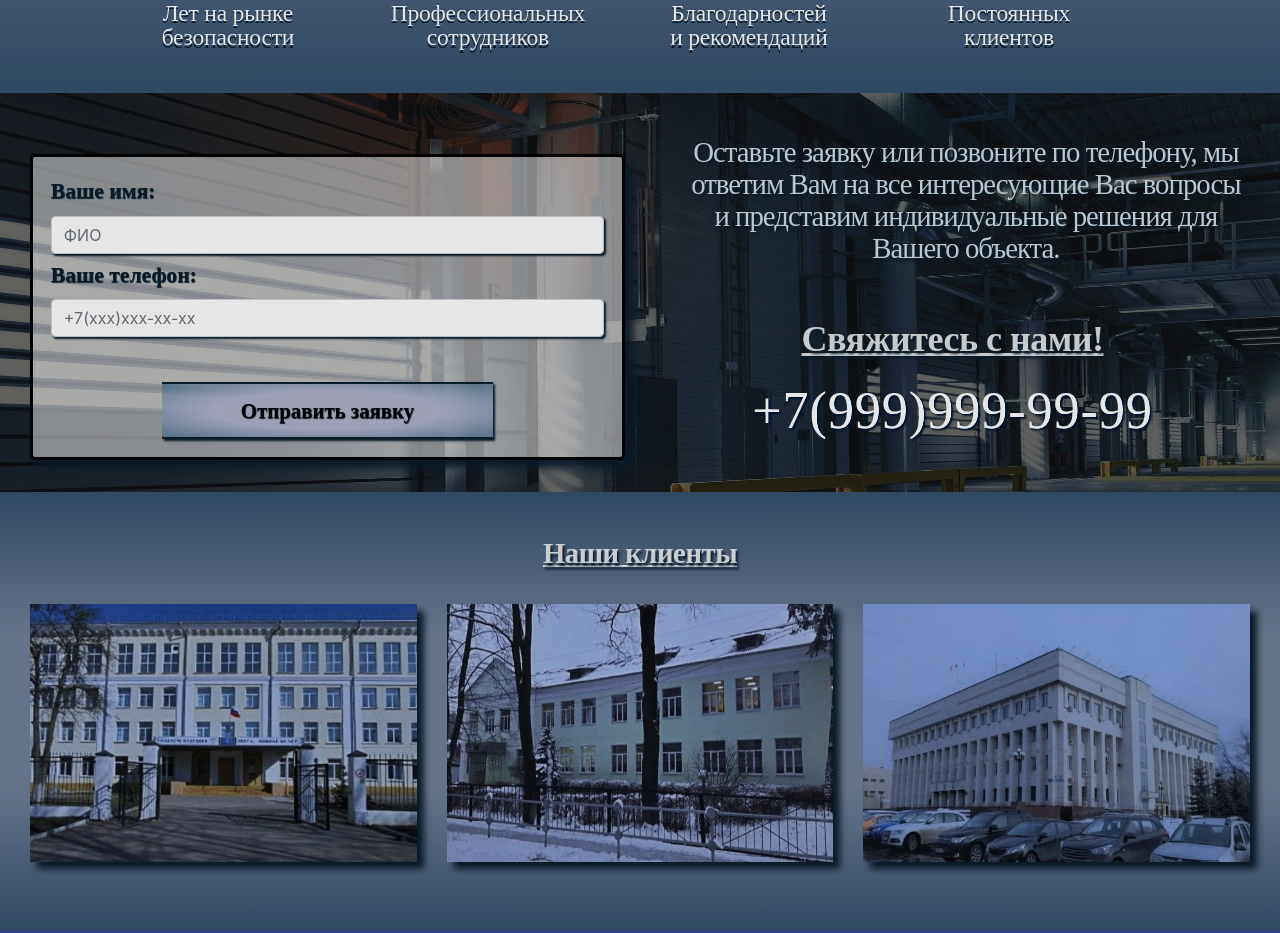
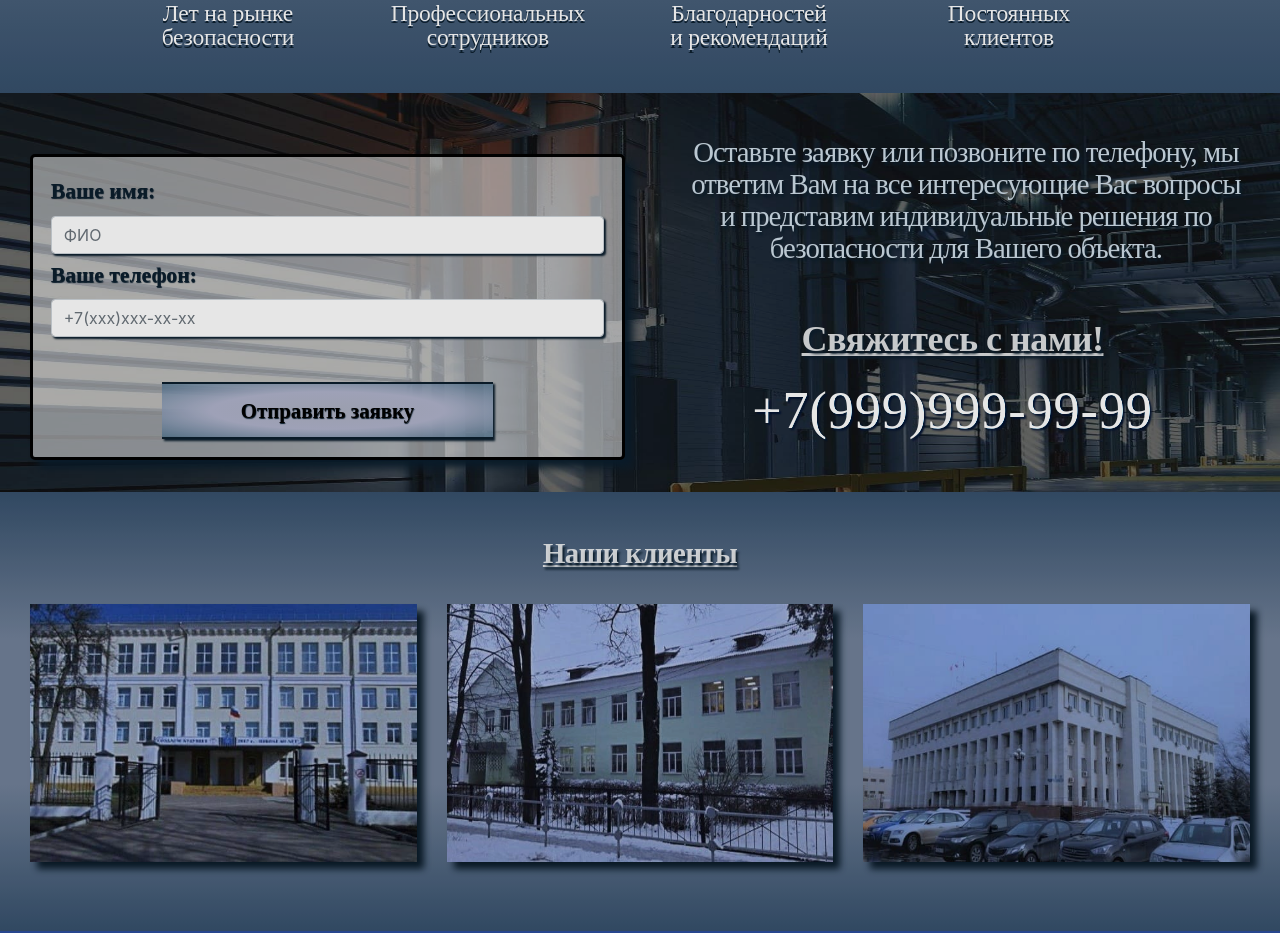
Before and after one commit to AnigalHub/Valencia, a Nuxt app: page / in a window 1280 px wide. Shown: the part 2000-2933 px from the top of the page. Built offline with nearby package versions, Linux system fonts and the light colour scheme; grey boxes are pictures that could not be loaded; a web font is replaced by a local one.

Commit message:
изменен текст, добавлен href

```diff
--- a/components/LandingPage/feedback.vue
+++ b/components/LandingPage/feedback.vue
@@ -6,9 +6,9 @@
            <Send_form/>
           </b-col>
           <b-col>
-            <p class="textLandingPage">Оставьте заявку или позвоните по телефону, мы ответим Вам на все интересующие Вас вопросы и представим индивидуальные решения для Вашего объекта.</p>
+            <p class="textLandingPage">Оставьте заявку или позвоните по телефону, мы ответим Вам на все интересующие Вас вопросы и представим индивидуальные решения по безопасности для Вашего объекта.</p>
             <h2>Свяжитесь с нами!</h2>
-            <a href="" class="call_telephone">+7(999)999-99-99</a>
+            <a href="tel:89999999999" class="call_telephone">+7(999)999-99-99</a>
           </b-col>
         </b-row>
       </b-container>
```
